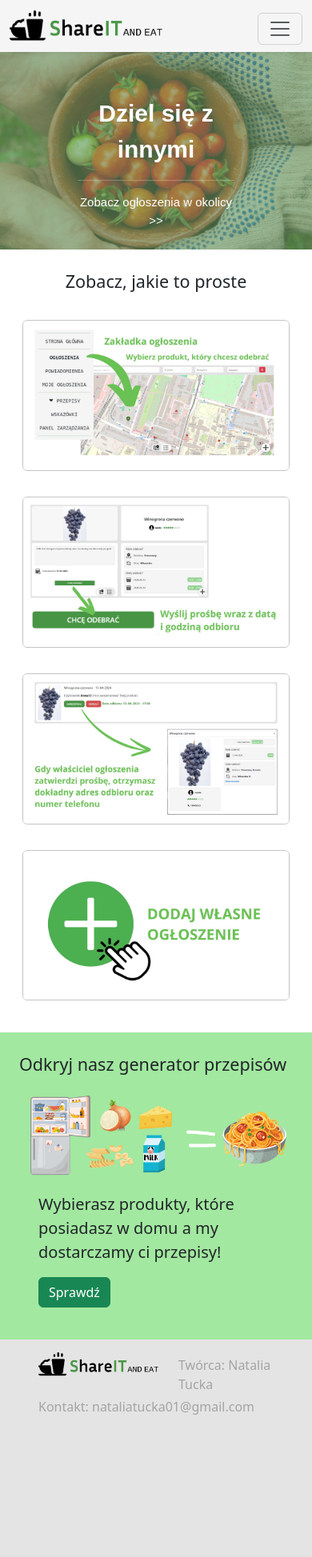
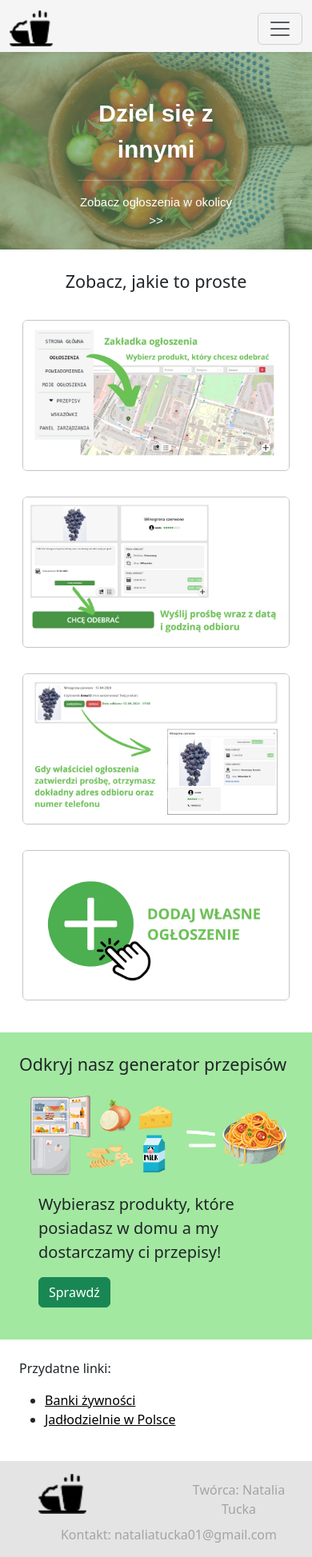
Before and after one commit to HelloNatalia/licencjat-frontend, a React (Create React App) app in the folder licencjat-frontend/: page / in a window 390 px wide. Shown: the whole page at 80% size. Before the commit the page ends 1787 px from the top, so only its background shows below. Built offline with nearby package versions, Linux system fonts and the light colour scheme.

Commit message:
Fixed logo on sm screens

```diff
--- a/licencjat-frontend/src/HomePage.css
+++ b/licencjat-frontend/src/HomePage.css
@@ -106,5 +106,5 @@
 }
 
 .bg-grey div img {
-  width: 150px;
+  height: 50px;
 }
--- a/licencjat-frontend/src/HomePage.js
+++ b/licencjat-frontend/src/HomePage.js
@@ -74,16 +74,62 @@ export default function HomePage() {
           </div>
         </div>
 
+        <div className="bg-white mt-0">
+          <div className="row p-4">
+            <div className="col">
+              <p>Przydatne linki:</p>
+              <ul>
+                <li>
+                  <a
+                    className="text-black"
+                    href="https://bankizywnosci.pl/"
+                    target="blank"
+                  >
+                    Banki żywności
+                  </a>
+                </li>
+                <li>
+                  <a
+                    className="text-black"
+                    href="https://www.google.com/maps/d/u/0/viewer?mid=1vpCSdHuflmBIw4WWV3VFCQ4L2sU&hl=en_US&ll=52.312036133499134%2C18.84976390000004&z=6"
+                    target="blank"
+                  >
+                    Jadłodzielnie w Polsce
+                  </a>
+                </li>
+              </ul>
+            </div>
+          </div>
+        </div>
+
+        {/* <img
+            alt=""
+            src="/logo.png"
+            height="45"
+            className="d-inline-block align-top d-none d-sm-block"
+          />
+          <img
+            alt=""
+            src="/logo-sm.png"
+            height="45"
+            className="d-inline-block align-top d-block d-sm-none"
+          /> */}
+
         <div>
           <div className="row bg-grey p-3 ps-5">
-            <div className="col-6 col-md-4">
+            <div className="col-6 col-md-4 d-none d-sm-block">
               <img src="logo.png" />
             </div>
+            <div className="col-6 col-md-4 d-block d-sm-none">
+              <img src="logo-sm.png" className="text-center" />
+            </div>
             <div className="col-6 col-md-4">
-              <p className="text-grey mb-0 mt-1">Twórca: Natalia Tucka</p>
+              <p className="text-grey mb-0 mt-2 text-center">
+                Twórca: Natalia Tucka
+              </p>
             </div>
             <div className="col">
-              <p className="text-grey mb-0 mt-1">
+              <p className="text-grey mb-0 mt-2 text-center">
                 Kontakt: nataliatucka01@gmail.com
               </p>
             </div>
--- a/licencjat-frontend/src/TopBrand.js
+++ b/licencjat-frontend/src/TopBrand.js
@@ -67,7 +67,13 @@ export default function TopBrand() {
             alt=""
             src="/logo.png"
             height="45"
-            className="d-inline-block align-top"
+            className="d-inline-block align-top d-none d-sm-block"
+          />
+          <img
+            alt=""
+            src="/logo-sm.png"
+            height="45"
+            className="d-inline-block align-top d-block d-sm-none"
           />{" "}
         </Navbar.Brand>
         <Navbar.Toggle aria-controls="responsive-navbar-nav" />
@@ -91,9 +97,10 @@ export default function TopBrand() {
               </NavDropdown.Item>
             </NavDropdown>
             <Nav.Link href="/tips">Wskazówki</Nav.Link>
-            {userData &&
+            {!isLoading &&
+            userData &&
             userData !== "" &&
-            Array.isArray(userData) &&
+            userData.roles &&
             userData.roles.includes("admin") ? (
               <Nav.Link href="/admin">Panel zarządzania</Nav.Link>
             ) : (
```
Also changed, not shown: licencjat-frontend/public/logo-sm.png (added).
